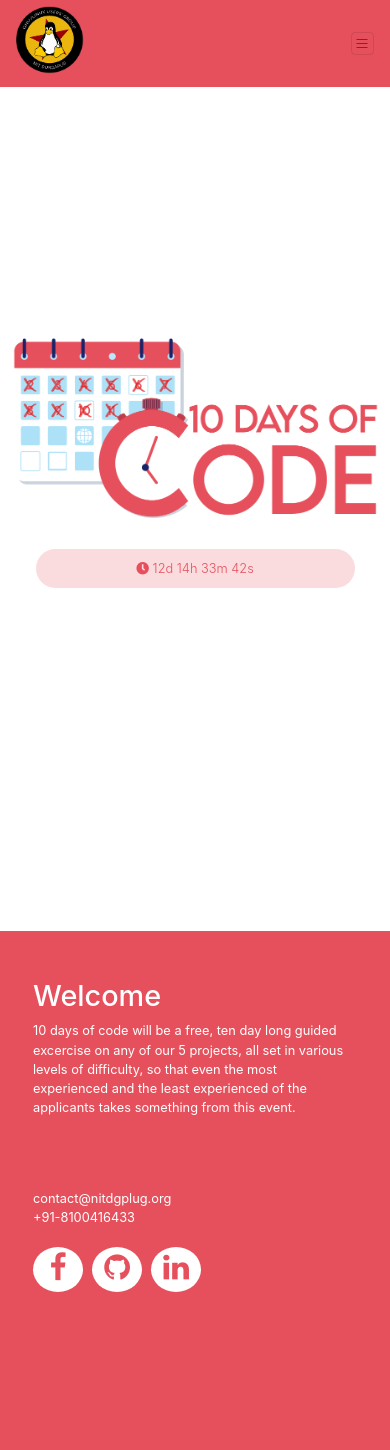
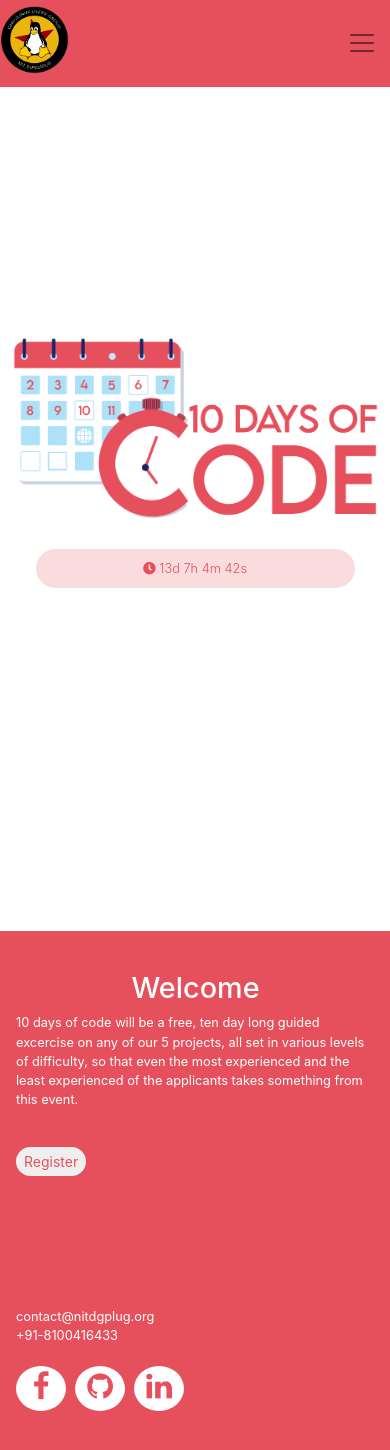
Before and after one commit to lugnitdgp/10-days-of-code, a plain HTML site: page index.html in a window 390 px wide. Drawn offline with nearby package versions, Linux system fonts and the light colour scheme.

Commit message:
Adding registration link, minor tweaks to home and projects page (#6)

```diff
--- a/assets/css/main.css
+++ b/assets/css/main.css
@@ -3,6 +3,9 @@
 html{
   height: 100%;
   font-family: 'Open Sans', sans-serif;
+}
+html,body{
+  overflow-x: hidden;
 }
 
 #preloader {
@@ -51,6 +54,9 @@ html{
   font-weight: 400;
   display: flex;
   justify-content: space-between;
+  margin-top: 1rem;
+  margin-right: 1rem !important;
+  margin-left: 1rem !important;
 }
 .links a{
   color: white;
@@ -83,15 +89,25 @@ html{
     opacity: 0.7;
 }
 
-.split-pane {
+.split-pane1{
   background-size: cover;
   background-repeat: no-repeat;
   background-position: center center;
   height: 100vh;
   font-size: 2em;
   color: white;
+  font-weight:300;
+}
 
+.split-pane{
+  background-size: cover;
+  background-repeat: no-repeat;
+  background-position: center center;
+  height: 100vh;
+  font-size: 2em;
+  color: white;
   font-weight:300;
+  padding-left: 3rem !important;
 }
 .clock {
   display: flex;
@@ -106,6 +122,22 @@ html{
 #demo {
     padding: 10px;
     color: #e6505c;
+}
+
+.register {
+  margin-top: -6%;
+}
+button {
+  border-radius: 20px !important;
+  border: none !important;
+}
+button a{
+  color: #e6505c !important;
+  text-decoration: none;
+}
+button a:hover{
+  opacity: 0.7;
+  text-decoration: none;
 }
 
 #myBtn {
@@ -129,32 +161,24 @@ html{
 }
 
 @media only screen and (max-width: 767px) {
-
   #status {
     width:150px;
     height:150px;
     left:45%;
     top:40%;
-
   }
-
   .container-fluid {
     padding: 0 !important;
     margin: 0 !important;
+    overflow: hidden !important;
   }
   .navbar {
     background-color:rgb(230,80,92) !important;
+    width: 100%;
   }
   .logo {
     margin-top: -10%;
     height: 8vh;
-  }
-  nav ul li {
-    font-size: 0.6em;
-  }
-  .navbar-toggler {
-    padding:.20rem .20rem !important;
-    font-size: 0.6rem !important;
   }
   .glug_logo {
     display: none;
@@ -168,12 +192,30 @@ html{
   }
   .big {
     font-size: 0.9em;
+    padding-top: 40px;
+    text-align: center;
   }
   .links {
     display: none !important;
   }
   .contacts .fa {
     font-size: 30px;
+  }
+  .split-pane{
+    padding-left: 1rem !important;
+  }
+  .description {
+    padding: 0 15px;
+  }
+  .description1 {
+    margin-top: 25% !important;
+    padding-left: 15px;
+  }
+  .contacts {
+    padding-left: 15px;
+  }
+  .register {
+    padding: 30px 15px !important;
   }
 }
 
@@ -183,13 +225,11 @@ html{
   }
   .links {
     margin-top: 1rem !important;
-    margin-left: -2.5rem !important;
+    margin-left: -1.5rem !important;
     font-size: 0.34em;
   }
-  .links a{
-    padding: 0 1.1em;
-  }
   .big {
+    margin-top: 3rem;
     font-size: 0.8em;
   }
   .description {
@@ -215,9 +255,11 @@ html{
   }
   .links {
     margin-top: 1rem !important;
-    margin-right: 1rem !important;
+    text-align: center;
+    margin-left: -1.0rem !important ;
   }
   .big {
+    margin-top: 3rem;
     padding-top: 4% !important;
     font-size: 0.9em;
   }
@@ -234,4 +276,13 @@ html{
   nav {
     display: none !important;
   }
+  .big {
+    margin-top: 3rem;
+  }
 }
+
+@media only screen and (min-width: 1600px) {
+  .contacts .fa {
+    font-size: 37px;
+  }
+}
--- a/assets/js/main.js
+++ b/assets/js/main.js
@@ -2,7 +2,8 @@
 //Countdown-->
 
 // Set the date we're counting down to
-var countDownDate = new Date("Oct 2, 2020 00:00:00").getTime();
+var countDownDate = new Date("Oct 2, 2020 16:31:00").getTime();
+var eventDate = new Date("Oct 11, 2020 00:00:00").getTime();
 
 // Update the count down every 1 second
 var x = setInterval(function () {
@@ -12,6 +13,7 @@ var x = setInterval(function () {
 
     // Find the distance between now and the count down date
     var distance = countDownDate - now;
+    var eventDistance = eventDate - now;
 
     // Time calculations for days, hours, minutes and seconds
     var days = Math.floor(distance / (1000 * 60 * 60 * 24));
@@ -19,17 +21,18 @@ var x = setInterval(function () {
     var minutes = Math.floor((distance % (1000 * 60 * 60)) / (1000 * 60));
     var seconds = Math.floor((distance % (1000 * 60)) / 1000);
 
+    var eventDays = Math.floor(eventDistance / (1000 * 60 * 60 *24));
+
     // Display the result in the element with id="demo"
     document.getElementById("demo").innerHTML = "<i class='fas fa-clock'></i> " +days + "d " +  hours + "h " +  minutes + "m " + seconds + "s";
 
-    if(days <= 10) {
-      document.getElementById('main-image').innerHTML="<img src='images/Day " + days + ".png' class='responsive'></img>";
-    } else {
-      document.getElementById('main-image').innerHTML="<img src='images/Day 10.png' class='responsive'></img>";
+    if(days > 0) {
+      document.getElementById('main-image').innerHTML="<img src='images/Day " + 0 + ".png' class='responsive'></img>";
     }
     // If the count down is finished, write some text
-    if (distance < 0) {
-        clearInterval(x);
+    if (distance <= 0) {
+        // clearInterval(x);
+        document.getElementById('main-image').innerHTML="<img src='images/Day " + (10-eventDays) + ".png' class='responsive'></img>";
         document.getElementById("demo").innerHTML = "EXPIRED";
     }
 }, 1000);
--- a/index.html
+++ b/index.html
@@ -2,7 +2,7 @@
 <html lang="en">
 <head>
   <meta charset="UTF-8">
-  <meta name="viewport" content="width=device-width, initial-scale=1.0">
+  <meta name="viewport" content="width=device-width, initial-scale=1">
   <title>Landing Page</title>
   <link rel="stylesheet" type="text/css" href="assets/css/main.css">
   <link rel="stylesheet" href="https://cdnjs.cloudflare.com/ajax/libs/font-awesome/5.14.0/css/all.min.css" integrity="sha512-1PKOgIY59xJ8Co8+NE6FZ+LOAZKjy+KY8iq0G4B3CyeY6wYHN3yt9PW0XpSriVlkMXe40PTKnXrLnZ9+fkDaog==" crossorigin="anonymous" />
@@ -10,6 +10,7 @@
   <link rel="stylesheet" href="https://cdnjs.cloudflare.com/ajax/libs/font-awesome/4.7.0/css/font-awesome.min.css">
 </head>
 <body class="container-fluid">
+  <div class="row home">
   <div id="preloader">
     <div id="status">
     </div>
@@ -21,7 +22,6 @@
     </button>
     <div class="collapse navbar-collapse" id="navbarNav">
       <ul class="navbar-nav">
-
             <li class="nav-item mt-2 mt-md-0 text-center">
               <a href="index.html" style="color:white;text-decoration:underline">Home</a>
             </li>
@@ -31,12 +31,13 @@
             <li class="nav-item mt-2 mt-md-0 text-center">
               <a href="projects.html" style="color:white;text-decoration:underline">Projects</a>
             </li>
-
+            <li class="nav-item mt-2 mt-md-0 text-center">
+              <a href="https://docs.google.com/forms/d/e/1FAIpQLSdi8hl3biNPzca7hAUifYdsusA17IC0rdDh055OKSxh5-hP3A/viewform" style="color:white;text-decoration:underline">Register</a>
+            </li>
       </ul>
     </div>
   </nav>
-  <div class="row home">
-    <div class='split-pane col-xs-12 col-sm-12 col-md-6 col-lg-6 col-xl-6 uiux-side d-flex flex-column align-items-center'>
+    <div class='split-pane1 col-xs-12 col-sm-12 col-md-6 col-lg-6 col-xl-6 d-flex flex-column align-items-center'>
       <img src="images/logo.png" class="glug_logo">
       <div class="d-block" style="margin-top:auto;margin-bottom:auto">
         <div class="d-flex justify-content-center" id="main-image">
@@ -46,19 +47,23 @@
         </div>
       </div>
     </div>
-    <div class='split-pane col-xs-12 col-sm-12 col-md-6 col-lg-6 col-xl-6 frontend-side pl-5'>
-      <div class="links row ml-xl-5 mr-xl-5 mt-xl-3">
+    <div class='split-pane col-xs-12 col-sm-12 col-md-6 col-lg-6 col-xl-6 frontend-side'>
+      <div class="links row">
         <a href="index.html"><strong>Home</strong></a>
         <a href="timeline.html"><strong>Timeline</strong></a>
         <a href="projects.html"><strong>Projects</strong></a>
+        <a href="https://docs.google.com/forms/d/e/1FAIpQLSdi8hl3biNPzca7hAUifYdsusA17IC0rdDh055OKSxh5-hP3A/viewform"><strong>Register</strong></a>
       </div>
       <div>
-        <h1 class="mt-5 big">
+        <h1 class="big">
           Welcome
         </h1>
         <p class="description">
           10 days of code will be a free, ten day long guided excercise on any of our 5 projects, all set in various levels of difficulty, so that even the most experienced and the least experienced of the applicants takes something from this event.
-          <div class="description1" style="margin-top:20%">
+          <div class="register">
+            <button class="btn-sm"><a href="https://docs.google.com/forms/d/e/1FAIpQLSdi8hl3biNPzca7hAUifYdsusA17IC0rdDh055OKSxh5-hP3A/viewform">Register</a></button>
+          </div>
+          <div class="description1" style="margin-top:5%">
             contact@nitdgplug.org<br>
             +91-8100416433<br>
           </div>
```
Also changed, not shown: assets/css/timeline.css (+37 -0 lines), timeline.html (+5 -1 lines), images/rocket2.png (added).
